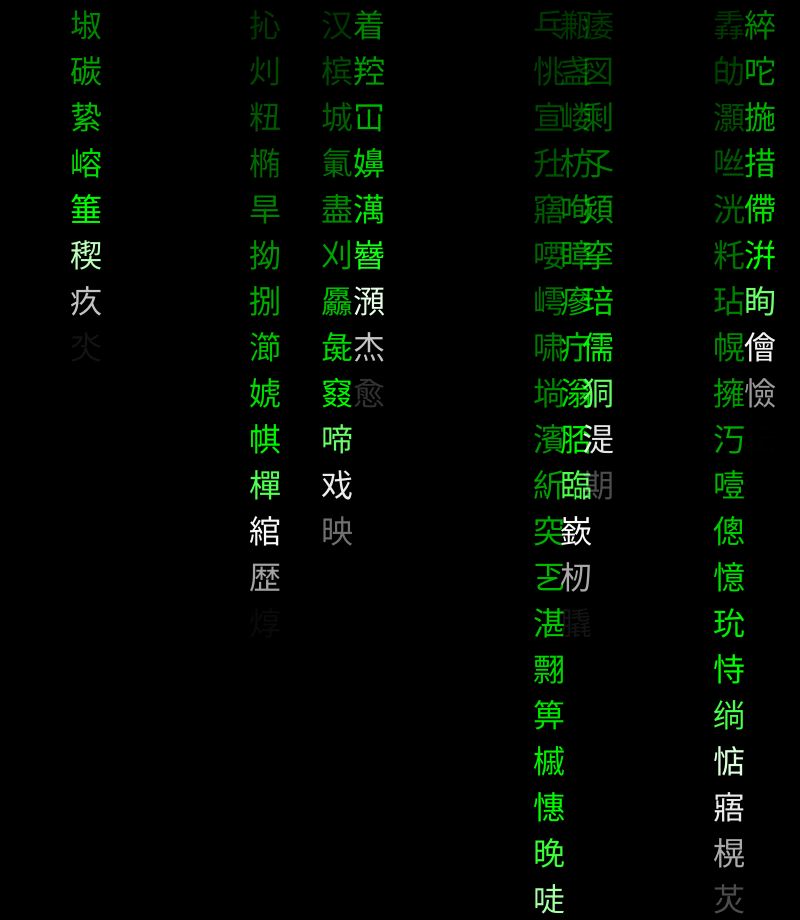
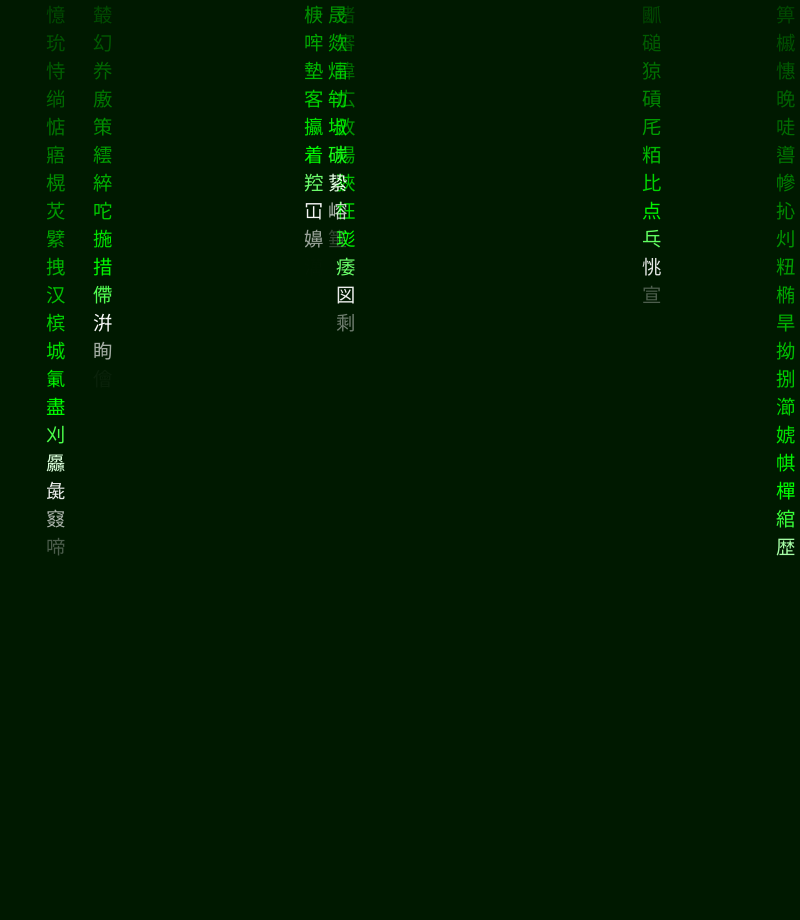
Before and after one commit to choodex/MatrixCSS, an Electron app: page src/index.html in a window 800 px wide. Shown: the top 920 px of the page. After the commit the page ends 800 px from the top, so only its background shows below. Drawn offline with nearby package versions, Linux system fonts and the light colour scheme.

Commit message:
Added a div.container and modify that rather than the body directly. Also tweaked the look/feel

```diff
--- a/src/index.html
+++ b/src/index.html
@@ -10,7 +10,7 @@
         <link rel="stylesheet" href="matrix.css">
     </head>
     <body>
-
+        <div class="container"></div>
         <!-- Following script blocks allow JQuery support in both the browser and Electron.
              Solution via: https://github.com/electron/electron/issues/254#issuecomment-183483641
           -->
--- a/src/matrix.css
+++ b/src/matrix.css
@@ -1,15 +1,17 @@
 body {
-    background-color : black;
+    background-color : #001900;  /* Black with a hint of green */
+}
+div.container {
+   width: 100%;
+   height: 100%;
 }
 div {
     font-family: "Lucida Console", Monaco, monospace;
-    font-size: 2em;
-    width: 2em;
+    font-size: 1.1em;
     color: rgba(0,0,0,0);
     position: absolute;
     top: 0px;
 }
-
 @keyframes flare {
    12% {
        color: rgba(255,255,255,1);
--- a/src/matrix.js
+++ b/src/matrix.js
@@ -1,9 +1,8 @@
 //Settings
 var MAX_Z_INDEX = 5;
 var NUM_DIVS = 10;
-var DOC_WIDTH = $(window).width();  //Limit to size of viewport for now
+var MAX_WIDTH = $('div.container').width();
 
-var currentZ = 0;
 for(var x = 0; x < NUM_DIVS; x++) {
     createDiv();
 }
@@ -11,21 +10,19 @@ for(var x = 0; x < NUM_DIVS; x++) {
 function createDiv() {
    var aDiv = document.createElement("div");
 
-   var divID = 'stream' + getRandomIntInclusive(0,1000);
+   var divID = 'stream' + getRandomIntInclusive(0,999);
    aDiv.setAttribute("id", divID);
 
-   aDiv.setAttribute("style", "z-index:" + currentZ + "; left:"+ getRandomIntInclusive(0, DOC_WIDTH) + "px;");
+   aDiv.setAttribute("style", "z-index:" + getRandomIntInclusive(0, MAX_Z_INDEX) + "; left:"+ getRandomIntInclusive(0, MAX_WIDTH) + "px;");
 
    var text = '';
    for(var x = 0; x < 20; x++) {
-       text += "<span>&#" + getRandomIntInclusive(20010, 33300) + ";</span>"
+       text += "<span>&#" + getRandomIntInclusive(20010, 33300) + ";</span><br/>"
    }
    aDiv.innerHTML = text;
 
-   $("body").prepend(aDiv);
+   $("div.container").prepend(aDiv);
    addAnimationToDiv(divID);
-
-   (currentZ > MAX_Z_INDEX) ? currentZ = 0 : currentZ += 1;
 }
 
 function addAnimationToDiv(divID) {
```
